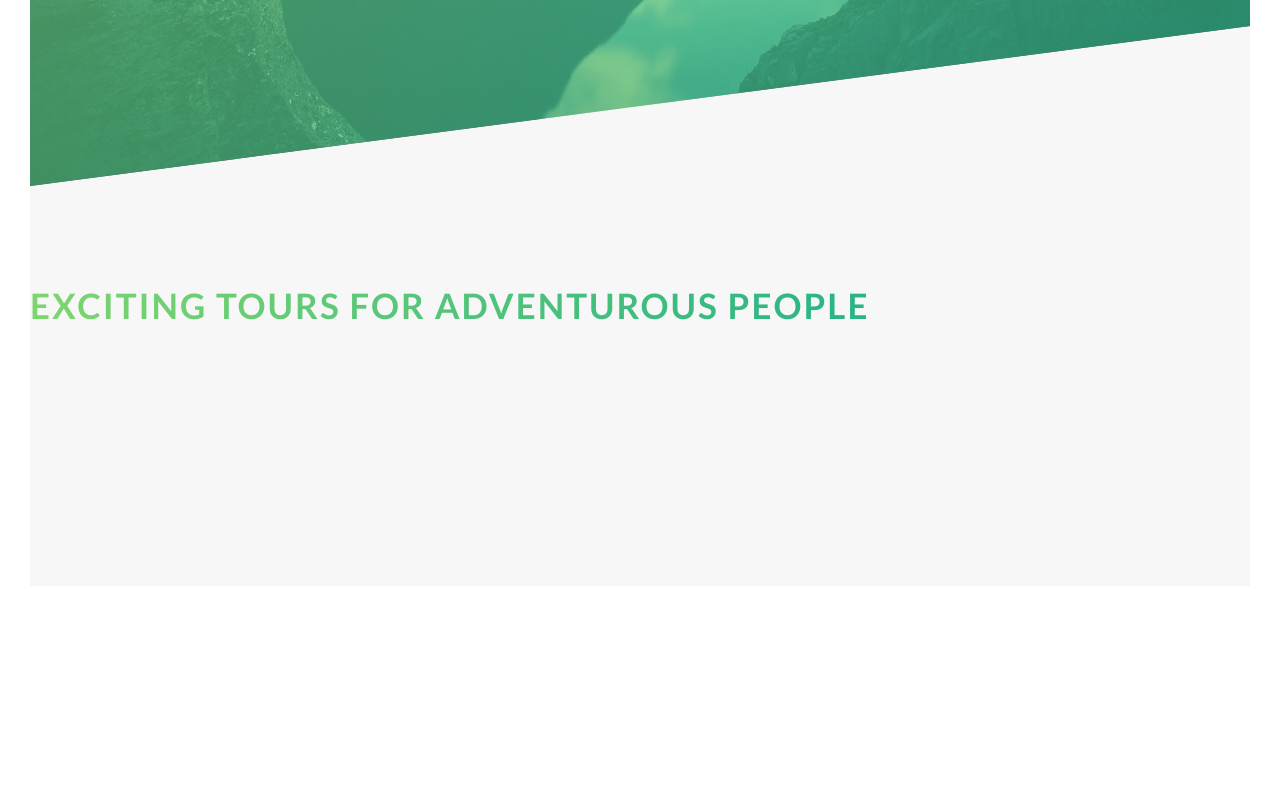
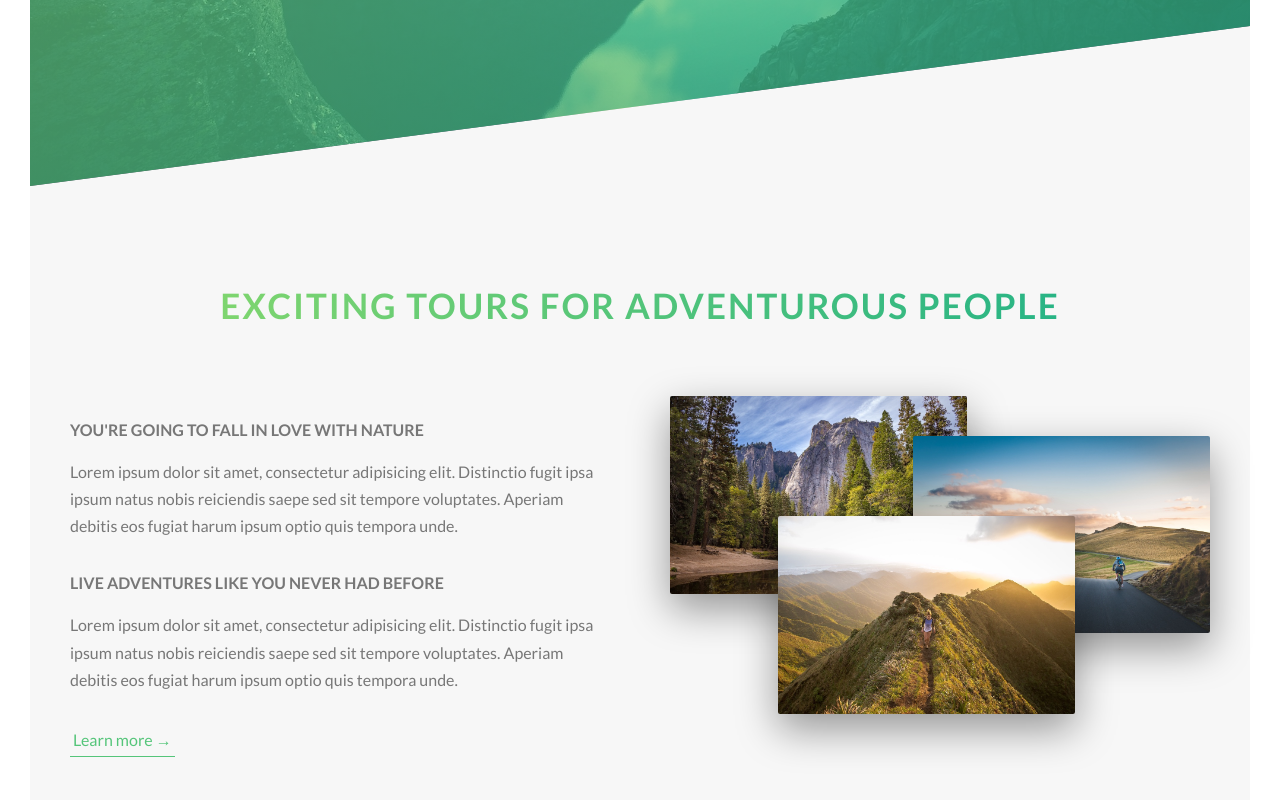
Before and after one commit to f1sh1987/Natours, a website: page index.html in a window 1280 px wide. Shown: the part 604-1404 px from the top of the page. Before the commit the page ends 1220 px from the top, so only its background shows below. Drawn offline with Linux system fonts and the light colour scheme.

Commit message:
finished about

```diff
--- a/index.html
+++ b/index.html
@@ -29,11 +29,40 @@
 <!-- SEO -->
 <main>
     <section class="section-about">
-    <div class="u-center-text">
+        <div class="u-center-text u-margin-bottom-big">
             <h2 class="heading-secondary">
                 Exciting tours for adventurous people
             </h2>
-
+        </div>
+        <div class="row">
+            <div class="col-1-of-2">
+                <h3 class="heading-tertiary u-margin-bottom-small">
+                    You're going to fall in love with nature
+                </h3>
+                <p class="paragraph">
+                    Lorem ipsum dolor sit amet, consectetur adipisicing elit. Distinctio fugit ipsa ipsum natus nobis
+                    reiciendis saepe sed sit tempore voluptates. Aperiam debitis eos fugiat harum ipsum optio quis
+                    tempora unde.
+                </p>
+                <h3 class="heading-tertiary u-margin-bottom-small">
+                    Live adventures like you never had before
+                </h3>
+                <p class="paragraph">
+                    Lorem ipsum dolor sit amet, consectetur adipisicing elit. Distinctio fugit ipsa ipsum natus nobis
+                    reiciendis saepe sed sit tempore voluptates. Aperiam debitis eos fugiat harum ipsum optio quis
+                    tempora unde.
+                </p>
+                <a href="#" class="btn-text">
+                    Learn more &rarr;
+                </a>
+            </div>
+            <div class="col-1-of-2">
+                <div class="composition">
+                    <img src="img/nat-1-large.jpg" alt="Photo 1" class="composition__photo composition__photo--p1">
+                    <img src="img/nat-2-large.jpg" alt="Photo 1" class="composition__photo composition__photo--p2">
+                    <img src="img/nat-3-large.jpg" alt="Photo 1" class="composition__photo composition__photo--p3">
+                </div>
+            </div>
         </div>
     </section>
 </main>
--- a/sass/abstracts/_variables.scss
+++ b/sass/abstracts/_variables.scss
@@ -14,3 +14,6 @@ $color-black: #000;
 $grid-width: 114rem;
 $gutter-vertical: 8rem;
 $gutter-horizontal: 6rem;
+
+//FONT
+$default-font-size: 1.6rem;
--- a/sass/base/_typography.scss
+++ b/sass/base/_typography.scss
@@ -49,8 +49,22 @@ body {
   letter-spacing: 2px;
   transition: all .2s;
 
-  &:hover{
+  &:hover {
     transform: skewY(2deg) skewX(15deg) scale(1.1);
-    text-shadow: .5rem 1rem 2 rem rgba($color-black, .2);
+    text-shadow: .5rem 1rem 2rem rgba($color-black, .2);
   }
 }
+
+.heading-tertiary {
+  font-size: $default-font-size;
+  font-weight: 700;
+  text-transform: uppercase;
+}
+
+.paragraph{
+  font-size: $default-font-size;
+
+  &:not(:last-child) {
+    margin-bottom: 3rem;
+  }
+}
--- a/sass/base/_utilities.scss
+++ b/sass/base/_utilities.scss
@@ -0,0 +1,12 @@
+.u-center-text{
+  text-align: center;
+}
+.u-margin-bottom-big{
+  margin-bottom: 8rem;
+}
+.u-margin-bottom-medium{
+  margin-bottom: 4rem;
+}
+.u-margin-bottom-small{
+  margin-bottom: 1.5rem;
+}
--- a/sass/components/_button.scss
+++ b/sass/components/_button.scss
@@ -58,3 +58,28 @@
   }
 
 }
+
+.btn-text {
+  &:link,
+  &:visited {
+    font-size: $default-font-size;
+    color: $color-primary;
+    display: inline-block;
+    text-decoration: none;
+    border-bottom: 1px solid $color-primary;
+    padding: 3px;
+    transition: all .2s;
+  }
+
+  &:hover {
+    background-color: $color-primary;
+    color: $color-white;
+    box-shadow: 0 1rem 2rem rgba($color-black, .15);
+    transform: translateY(-2px);
+  }
+
+  &:active {
+    box-shadow: 0 1rem 2rem rgba($color-black, .15);
+    transform: translateY(0);
+  }
+}
--- /dev/null
+++ b/sass/components/_composition.scss
@@ -0,0 +1,41 @@
+.composition {
+  position: relative;
+
+  &__photo {
+    width: 55%;
+    box-shadow: 0 1.5rem 4rem rgba($color-black, .4);
+    border-radius: 2px;
+    //sets coordinates according to the parent if parent is relative
+    position: absolute;
+    z-index: 10;
+    transition: all .2s;
+    outline-offset: 2rem;
+
+    &--p1 {
+      left: 0;
+      top: -2rem;
+    }
+
+    &--p2 {
+      right: 0;
+      top: 2rem;
+    }
+
+    &--p3 {
+      left: 20%;
+      top: 10rem;
+    }
+
+    &:hover {
+      outline: 1rem solid $color-primary;
+      transform: scale(1.05) translateY(-.5rem);
+      box-shadow: 0 2.5rem 4rem rgba($color-black, .5);
+      z-index: 20;
+    }
+
+  }
+
+  &:hover &__photo:not(:hover) {
+    transform: scale(0.95);
+  }
+}
--- a/sass/layout/_grid.scss
+++ b/sass/layout/_grid.scss
@@ -1,7 +1,7 @@
 .row {
   // = 1140px if vp smaller will fill 100% of available space
   max-width: $grid-width;
-  background-color: #eee;
+
   //center block element in block element
   margin: 0 auto;
 
@@ -13,7 +13,7 @@
   @include clearfix;
   //Select all elements with beginning $= ends with  (attribute selector)
   [class^="col-"] {
-    background-color: orangered;
+
     float: left;
 
     &:not(:last-child) {
--- a/sass/main.scss
+++ b/sass/main.scss
@@ -7,5 +7,6 @@
 @import "base/utilities";
 @import "pages/home";
 @import "components/button";
+@import "components/composition";
 @import "layout/header";
 @import "layout/grid";
```
Also changed, not shown: css/style.css. Lines whose indentation alone changed are shown as unchanged.
